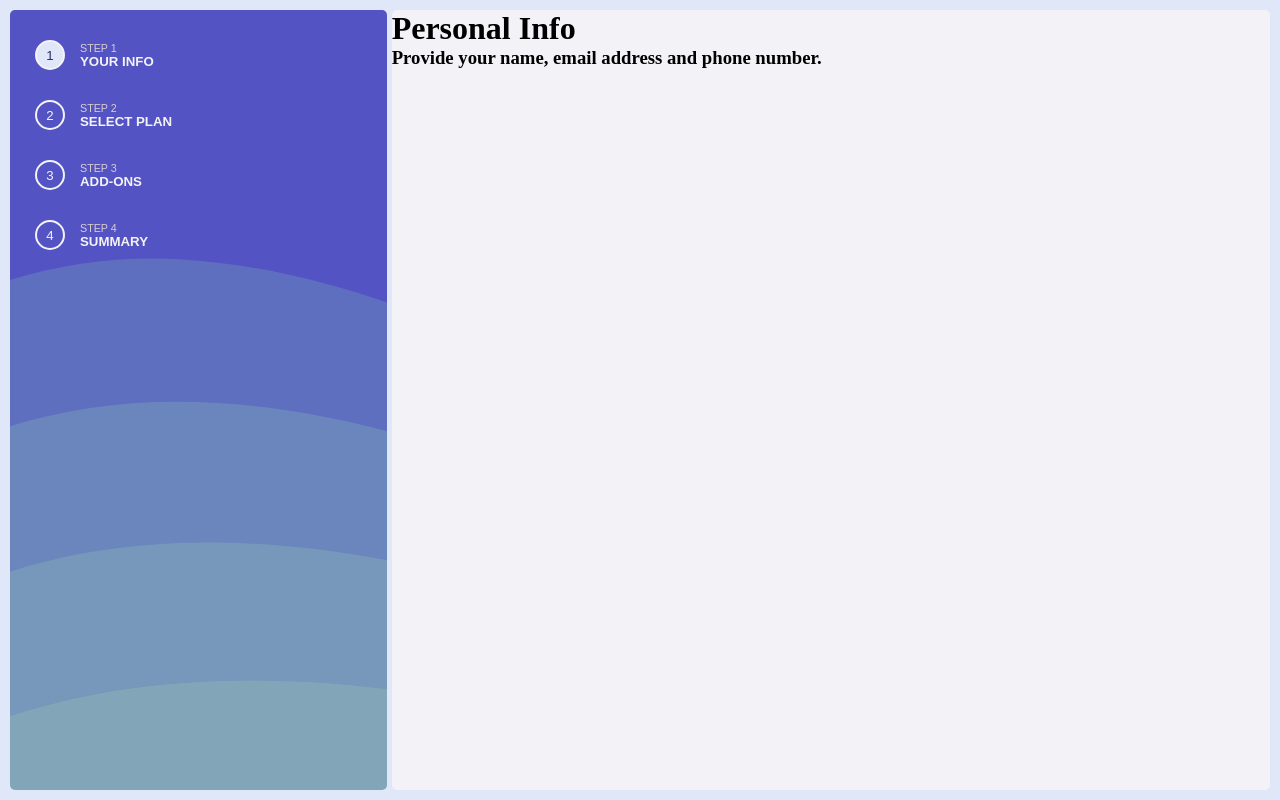
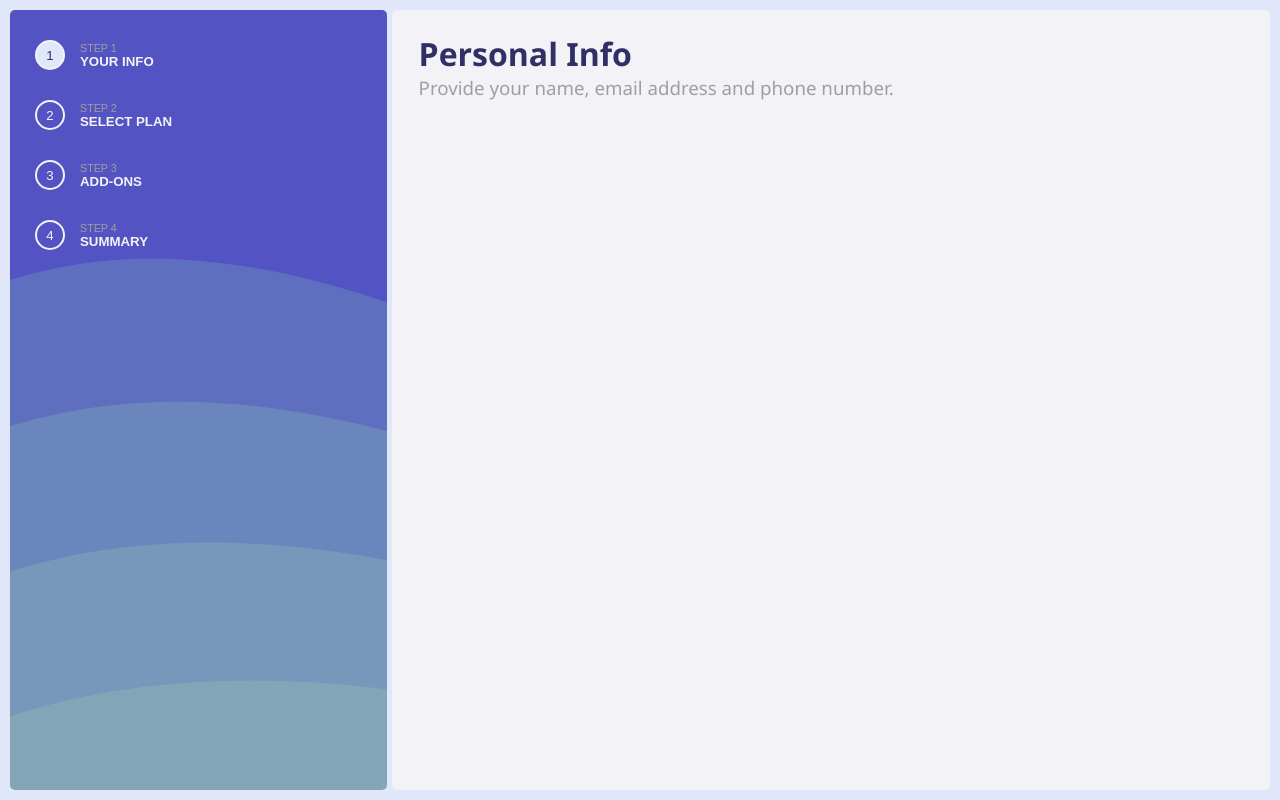
Before and after one commit to tomasleggire/Multi-Step-form-ts-react, a React (Create React App) app: page / in a window 1280 px wide. Built offline with nearby package versions, Linux system fonts and the light colour scheme.

Commit message:
textos principales añadidos

```diff
--- a/src/App.css
+++ b/src/App.css
@@ -10,6 +10,17 @@
   background-color: var(--secondary-bg-white);
 }
 
+.App h1 {
+  font-family: 'Segoe UI', Tahoma, Geneva, Verdana, sans-serif;
+  color: var(--principal-text);
+}
+
+.App h3 {
+  font-family: 'Segoe UI', Tahoma, Geneva, Verdana, sans-serif;
+  font-weight: 400;
+  color: var(--gray);
+}
+
 @media only screen and (max-width: 660px) {
   .App {
     flex-direction: column;
--- a/src/style.css
+++ b/src/style.css
@@ -2,7 +2,7 @@
   --principal-bg-white: rgb(243, 243, 247);
   --secondary-bg-white: rgb(223, 231, 248);
   --principal-text: rgb(48, 48, 102);
-  --gray: rgb(216, 206, 206);
+  --gray: rgb(160, 158, 158);
 }
 
 * {
--- a/src/styles/FormLayout.css
+++ b/src/styles/FormLayout.css
@@ -3,6 +3,7 @@
   height: calc(100vh - 20px);
   border-radius: 5px;
   background-color: var(--principal-bg-white);
+  padding: 22px 27px;
 }
 
 @media only screen and (max-width: 660px) {
```
